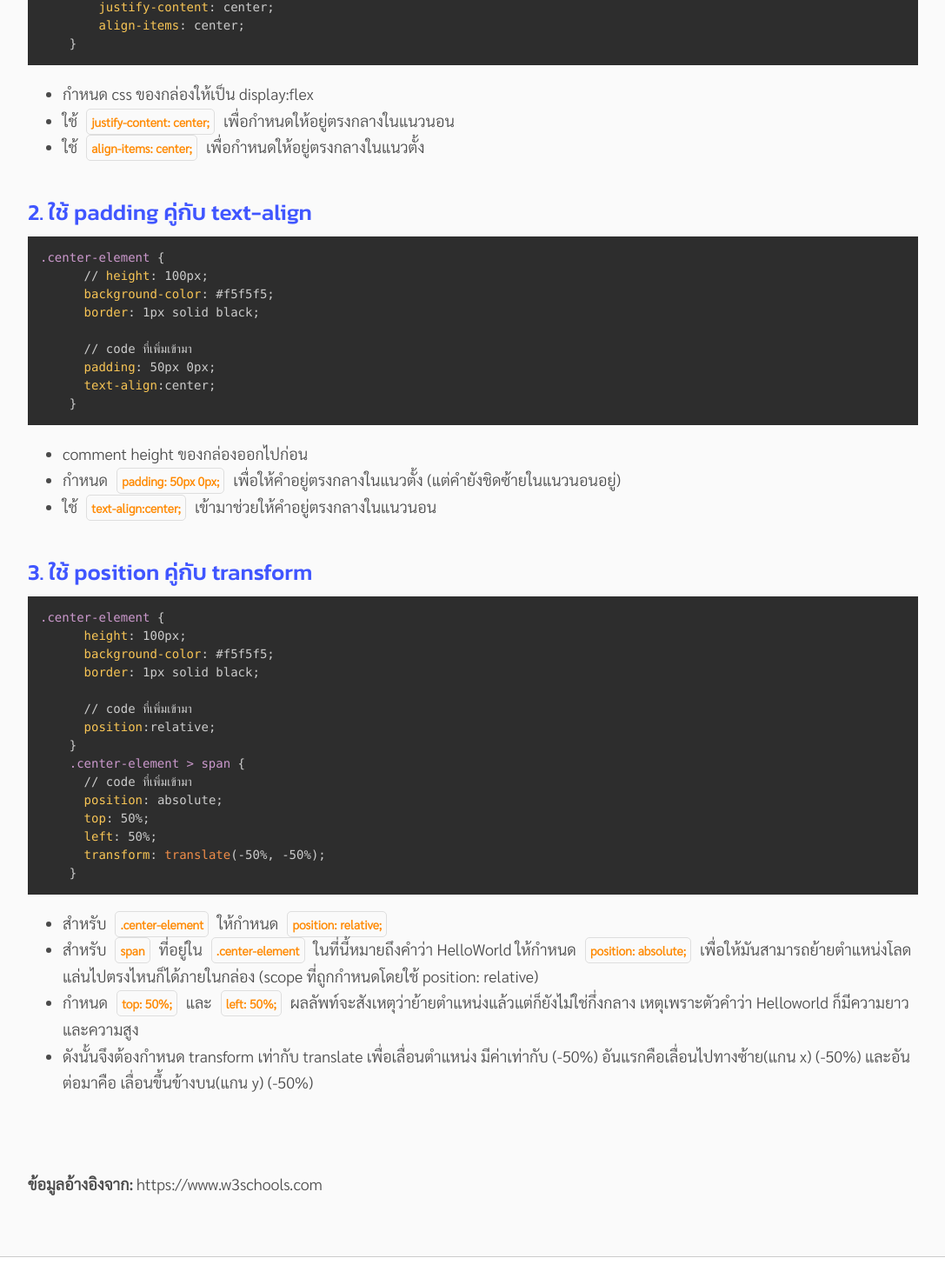
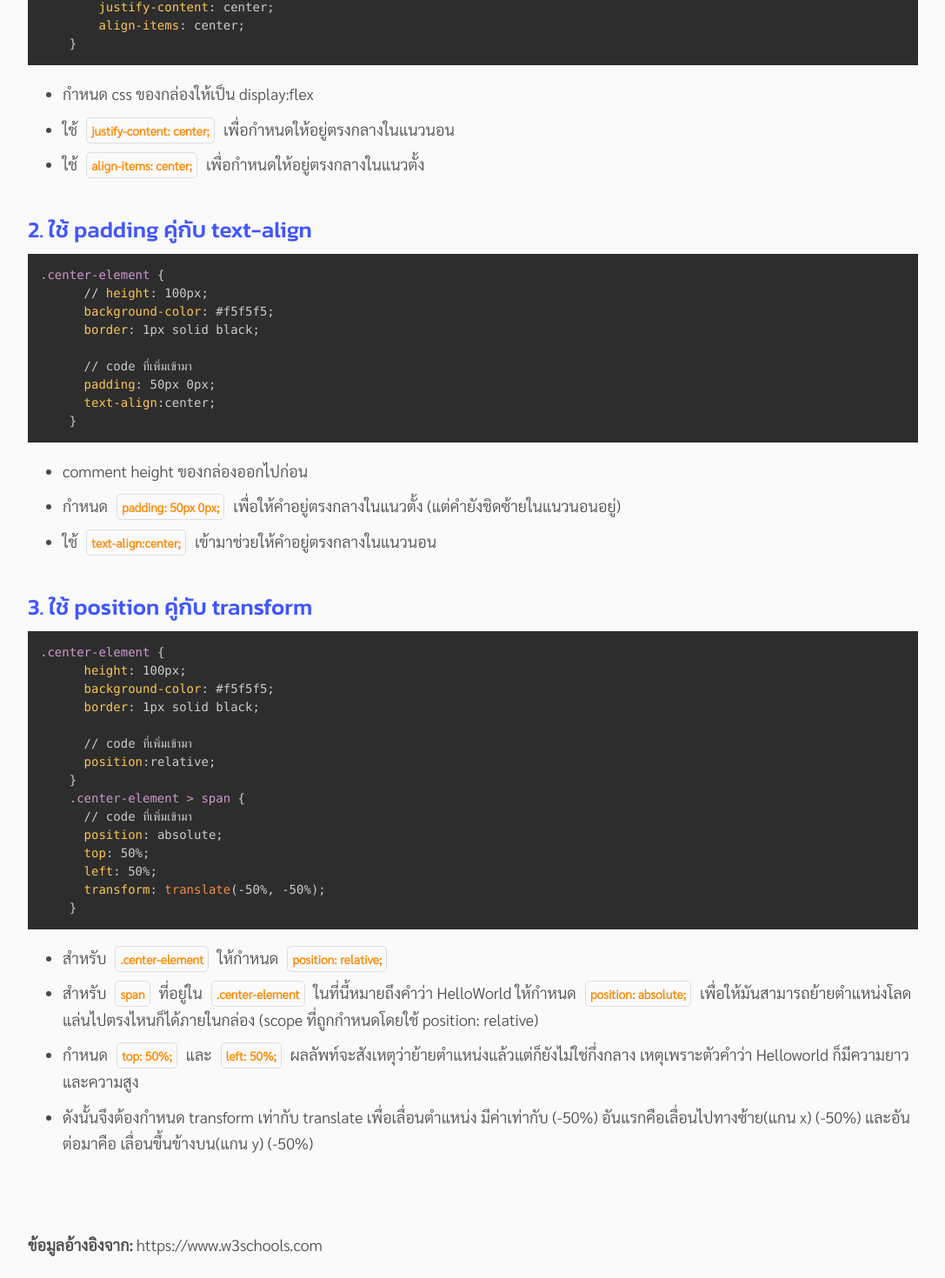
Before and after one commit to Aphiwit1/2021-next-nuengstory-v1, a Next.js app: page /posts/blog-1-element-center in a window 1280 px wide. Shown: the part 2060-3530 px from the top of the page at 87% size, without its empty margins (96-1183 px from the left). Built offline with nearby package versions, Linux system fonts and the light colour scheme.

Commit message:
update mb10 in li

```diff
--- a/pages/posts/blog-1-element-center.js
+++ b/pages/posts/blog-1-element-center.js
@@ -141,13 +141,13 @@ export default function Test() {
                 เพื่อกำหนดให้อยู่ตรงกลางในแนวตั้ง
               </div> */}
               <ul>
-                <li>กำหนด css ของกล่องให้เป็น display:flex</li>
-                <li>ใช้
+                <li className={Content.mb10}>กำหนด css ของกล่องให้เป็น display:flex</li>
+                <li className={Content.mb10}>ใช้
                 <strong className={Content.Highlight}>
                   justify-content: center;
                 </strong>
                 เพื่อกำหนดให้อยู่ตรงกลางในแนวนอน</li>
-                <li>ใช้
+                <li className={Content.mb10}>ใช้
                 <strong className={Content.Highlight}>
                   align-items: center;
                 </strong>
@@ -170,15 +170,15 @@ export default function Test() {
               - ใช้ <strong className={Content.Highlight}>text-align:center;</strong>เข้ามาช่วยให้คำอยู่ตรงกลางในแนวนอน
               </div> */}
               <ul>
-                <li>comment height ของกล่องออกไปก่อน</li>
-                <li>
+                <li className={Content.mb10}>comment height ของกล่องออกไปก่อน</li>
+                <li className={Content.mb10}>
                   กำหนด
                   <strong className={Content.Highlight}>
                     padding: 50px 0px;
                   </strong>
                   เพื่อให้คำอยู่ตรงกลางในแนวตั้ง (แต่คำยังชิดซ้ายในแนวนอนอยู่)
                 </li>
-                <li>
+                <li className={Content.mb10}>
                   ใช้
                   <strong className={Content.Highlight}>
                     text-align:center;
@@ -219,7 +219,7 @@ export default function Test() {
             และอันต่อมาคือ เลื่อนขึ้นข้างบน(แกน y) (-50%)
               </div> */}
               <ul>
-                <li>
+                <li className={Content.mb10}>
                   สำหรับ
                   <strong className={Content.Highlight}>.center-element</strong>
                   ให้กำหนด
@@ -227,7 +227,7 @@ export default function Test() {
                     position: relative;
                   </strong>
                 </li>
-                <li>
+                <li className={Content.mb10}>
                   สำหรับ<strong className={Content.Highlight}>span</strong>
                   ที่อยู่ใน
                   <strong className={Content.Highlight}>.center-element</strong>
@@ -238,13 +238,13 @@ export default function Test() {
                   เพื่อให้มันสามารถย้ายตำแหน่งโลดแล่นไปตรงไหนก็ได้ภายในกล่อง
                   (scope ที่ถูกกำหนดโดยใช้ position: relative)
                 </li>
-                <li>
+                <li className={Content.mb10}>
                   กำหนด<strong className={Content.Highlight}>top: 50%;</strong>
                   และ<strong className={Content.Highlight}>left: 50%;</strong>
                   ผลลัพท์จะสังเหตุว่าย้ายตำแหน่งแล้วแต่ก็ยังไม่ใช่กึ่งกลาง
                   เหตุเพราะตัวคำว่า Helloworld ก็มีความยาวและความสูง
                 </li>
-                <li>
+                <li className={Content.mb10}>
                   ดังนั้นจึงต้องกำหนด transform เท่ากับ translate
                   เพื่อเลื่อนตำแหน่ง มีค่าเท่ากับ (-50%)
                   อันแรกคือเลื่อนไปทางซ้าย(แกน x) (-50%) และอันต่อมาคือ
--- a/pages/posts/content.module.css
+++ b/pages/posts/content.module.css
@@ -1,6 +1,6 @@
 @import url('https://fonts.googleapis.com/css2?family=Kanit:wght@200;300;500;700&display=swap');
+@import url('https://fonts.googleapis.com/css2?family=Sarabun:wght@100;300&display=swap');
 
-@import url('https://fonts.googleapis.com/css2?family=Sarabun:wght@100;300&display=swap');
 
 .mb10 {
     margin-bottom: 10px;
@@ -9,7 +9,6 @@
 .pb50 {
     padding-bottom: 50px;
 }
-
 
 .blogContentContainer {
     display: flex;
```
